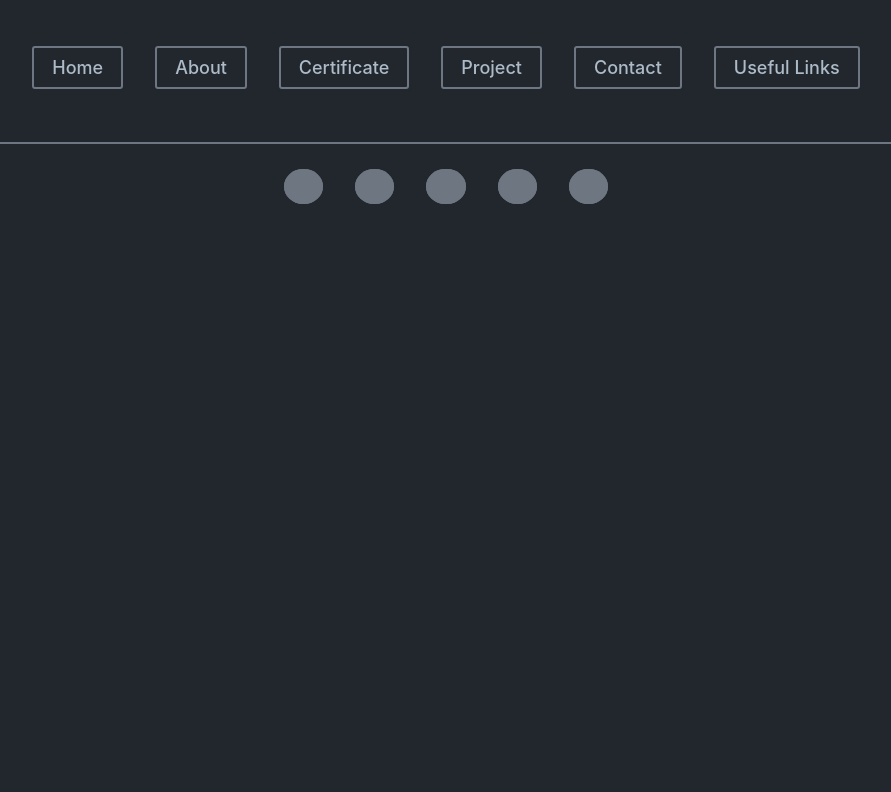
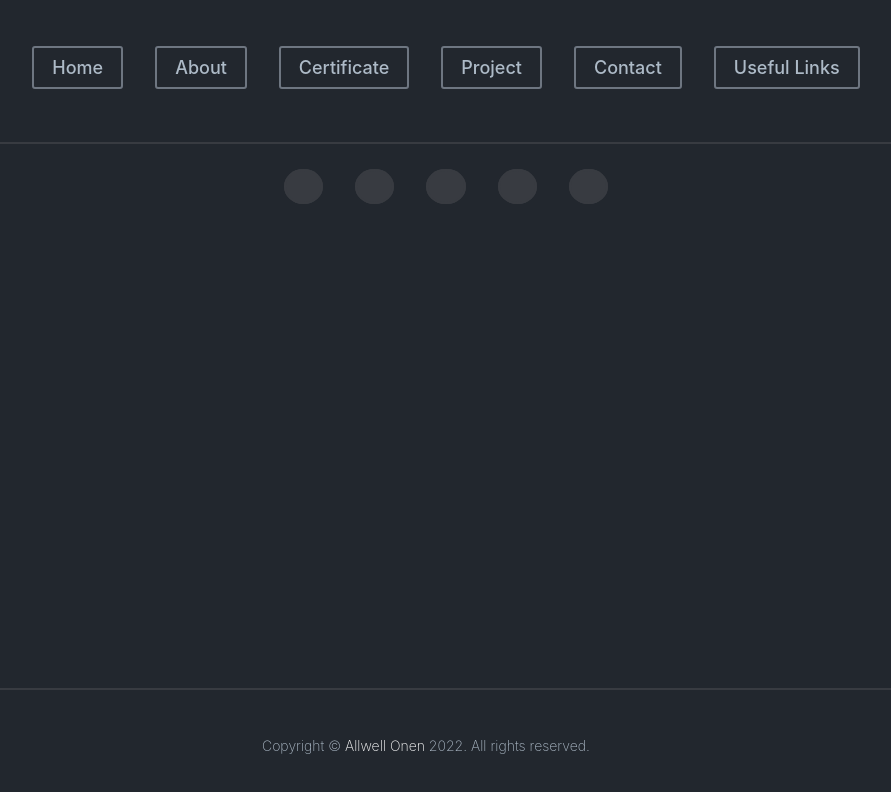
Before and after one commit to allwells/portfolio, a Next.js app: page / in a window 1280 px wide. Shown: the top 792 px of the page, without its empty margins (214-1105 px from the left). Built offline with nearby package versions, Linux system fonts and the light colour scheme.

Commit message:
Add Footer

```diff
--- a/components/Footer.js
+++ b/components/Footer.js
@@ -2,16 +2,17 @@ import styles from "../styles/Footer.module.css";
 import Link from "next/link";
 
 export default function Footer() {
+  const year = new Date().getUTCFullYear();
+
   return (
     <footer className={styles.footer}>
-      <a href="/">
-        Powered by{" "}
-        <span className={styles.logo}>
-          <Link href="/">
-            <a href="/">Allwell Onen</a>
-          </Link>
-        </span>
-      </a>
+      <p>
+        Copyright ©{" "}
+        <Link href="/">
+          <a>Allwell Onen</a>
+        </Link>
+        {" " + year}. All rights reserved.
+      </p>
     </footer>
   );
 }
--- a/pages/index.js
+++ b/pages/index.js
@@ -22,7 +22,7 @@ export default function Home() {
         <meta name="twitter:card" content="summary_large_image" />
       </Head>
       <AppBar />
-      {/* <Footer /> */}
+      <Footer />
     </div>
   );
 }
--- a/styles/AppBar.module.css
+++ b/styles/AppBar.module.css
@@ -11,7 +11,7 @@
   justify-content: center;
   place-items: center;
   height: 9em;
-  border-bottom: 2px solid #6e7681;
+  border-bottom: 2px solid #383b41;
   padding-bottom: 0.5em;
   margin: 0 1em;
 }
@@ -58,8 +58,8 @@
   padding: 0.3em 0.6em;
   border-radius: 50%;
   color: transparent;
-  background-color: #6e7681;
-  border: 2px solid #6e7681;
+  background-color: #383b41;
+  border: 2px solid #383b41;
   transition-duration: 0.3s;
 }
 
--- a/styles/Footer.module.css
+++ b/styles/Footer.module.css
@@ -1,20 +1,23 @@
 .footer {
-  width: 100%;
-  height: 100px;
-  border-top: 1px solid #eaeaea;
+  height: 7em;
+  border-top: 2px solid #383b41;
   display: flex;
   justify-content: center;
   align-items: center;
+  margin: 0 1em;
+}
+
+.footer p {
+  color: #adbac7;
+  font-weight: 200;
+  font-size: 14px;
 }
 
 .footer a {
-  display: flex;
-  justify-content: center;
-  align-items: center;
-  flex-grow: 1;
+  color: #ffffff;
 }
 
-.logo {
-  height: 1em;
-  margin-left: 0.5rem;
+.footer a:hover {
+  color: #adbac7;
+  text-decoration: underline;
 }
--- a/styles/Home.module.css
+++ b/styles/Home.module.css
@@ -3,8 +3,7 @@
   padding: 0 0.5em;
   display: flex;
   flex-direction: column;
-  /* justify-content: center; */
-  /* align-items: center; */
+  justify-content: space-between;
   height: 100vh;
   background-color: #22272e;
 }
```
Also changed, not shown: components/HomeIntro.js (added).
